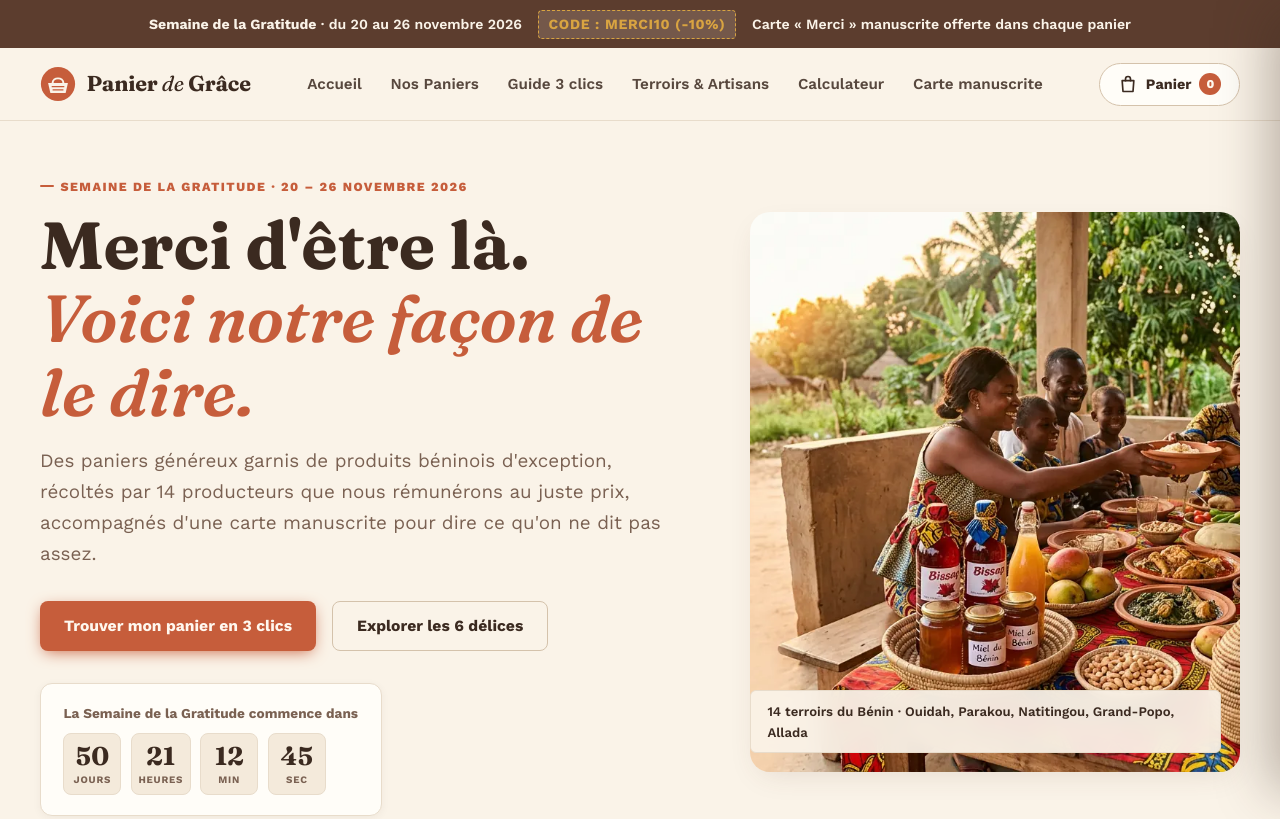
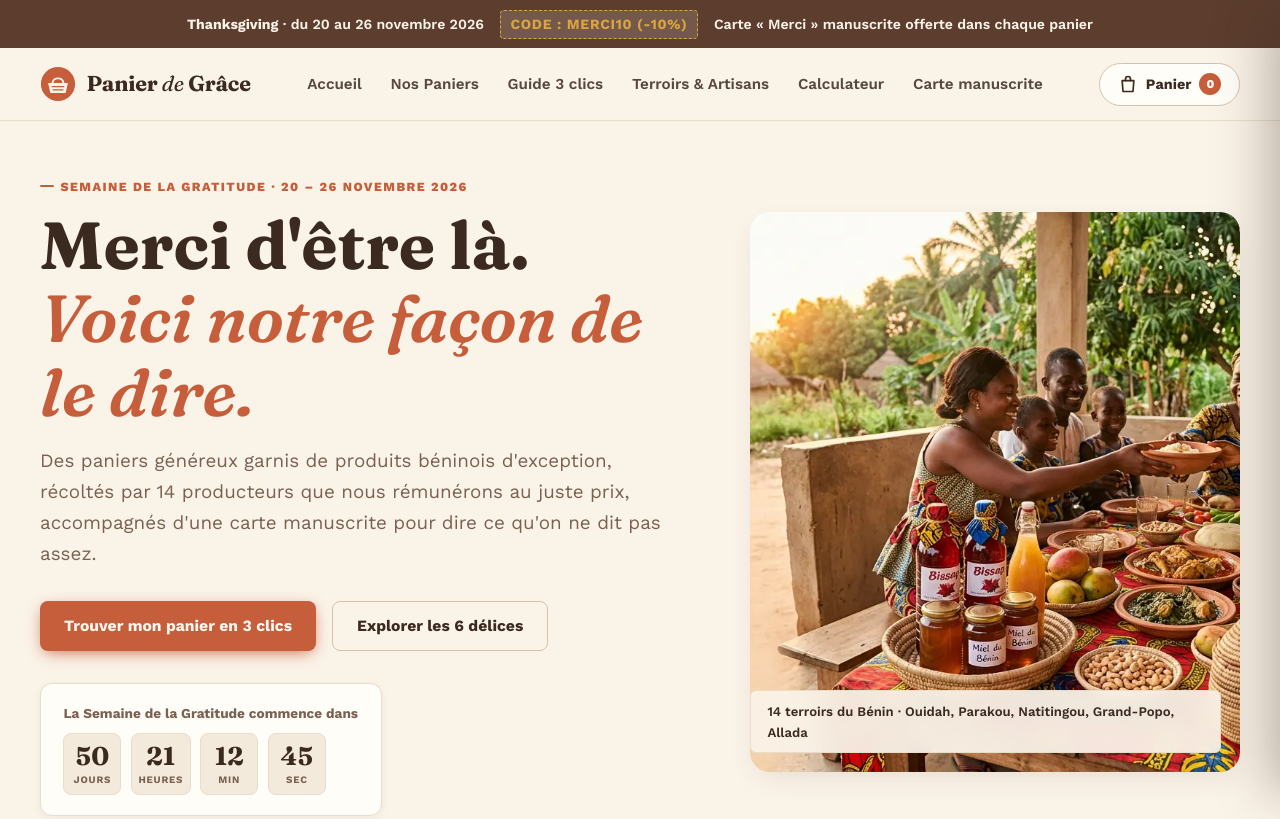
Before and after one commit to gandxo-tech/q4-2026-panier-de-grace, a website with bundled scripts: page index.html in a window 1280 px wide. Shown: the top 819 px of the page. Built offline with nearby package versions, Linux system fonts and the light colour scheme.

Commit message:
Update index.html

```diff
--- a/index.html
+++ b/index.html
@@ -3,19 +3,19 @@
 <head>
   <meta charset="utf-8">
   <meta name="viewport" content="width=device-width, initial-scale=1, viewport-fit=cover">
-  <title>Panier de Grâce – Paniers gourmands de la Semaine de la Gratitude · Cotonou</title>
+  <title>Panier de Grâce  – Paniers gourmands à l'occasion de la Thanksgiving · Cotonou</title>
   <meta name="description" content="Paniers gourmands d'artisans béninois pour dire merci à ceux qu'on aime : miel de Parakou, cajou de Grand-Popo, bissap et mangues de Natitingou. Semaine de la Gratitude du 20 au 26 novembre 2026.">
   <meta name="theme-color" content="#FAF3E8">
 
   <!-- Open Graph & Social Cards -->
   <meta property="og:type" content="website">
   <meta property="og:site_name" content="Panier de Grâce">
-  <meta property="og:title" content="Panier de Grâce – Paniers gourmands de la Semaine de la Gratitude · Cotonou">
+  <meta property="og:title" content="Panier de Grâce – Paniers gourmands de la Thanksgiving · Cotonou">
   <meta property="og:description" content="Paniers gourmands d'artisans béninois pour remercier ceux qu'on aime : miel, cajou, bissap, confitures. Semaine de la Gratitude du 20 au 26 novembre 2026.">
   <meta property="og:image" content="img/hero.webp">
   <meta property="og:locale" content="fr_FR">
   <meta name="twitter:card" content="summary_large_image">
-  <meta name="twitter:title" content="Panier de Grâce – Paniers gourmands de la Semaine de la Gratitude · Cotonou">
+  <meta name="twitter:title" content="Panier de Grâce – Paniers gourmands de la Thanksgiving · Cotonou">
   <meta name="twitter:description" content="Paniers gourmands d'artisans béninois pour remercier ceux qu'on aime. Du 20 au 26 novembre 2026.">
   <meta name="twitter:image" content="img/hero.webp">
 
@@ -117,7 +117,7 @@
 
   <!-- Top Announcement Bar -->
   <div class="promo" role="region" aria-label="Offre en cours">
-    <span><b>Semaine de la Gratitude</b> · du 20 au 26 novembre 2026</span>
+    <span><b>Thanksgiving</b> · du 20 au 26 novembre 2026</span>
     <span class="code-badge">CODE : MERCI10 (-10%)</span>
     <span>Carte « Merci » manuscrite offerte dans chaque panier</span>
   </div>
```
